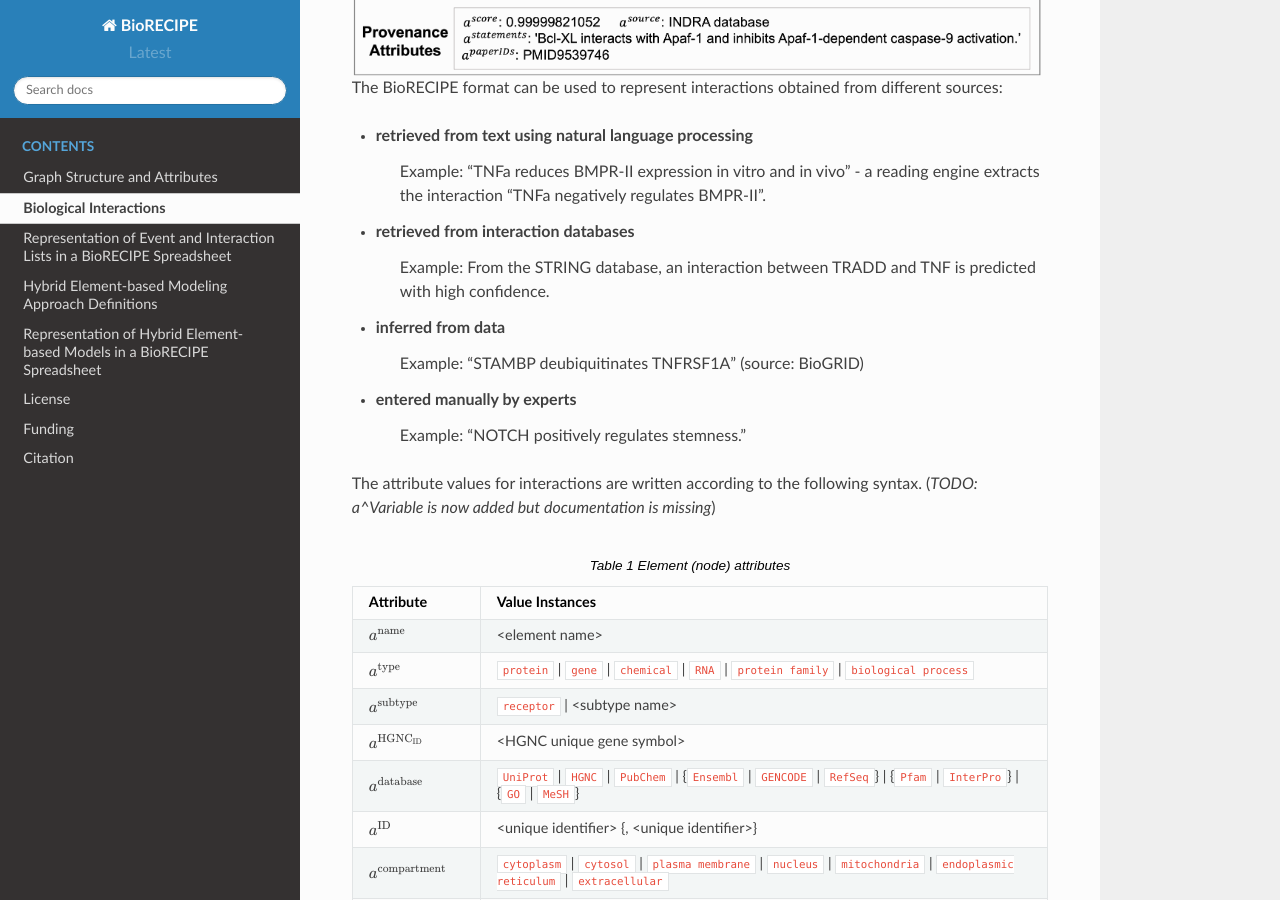
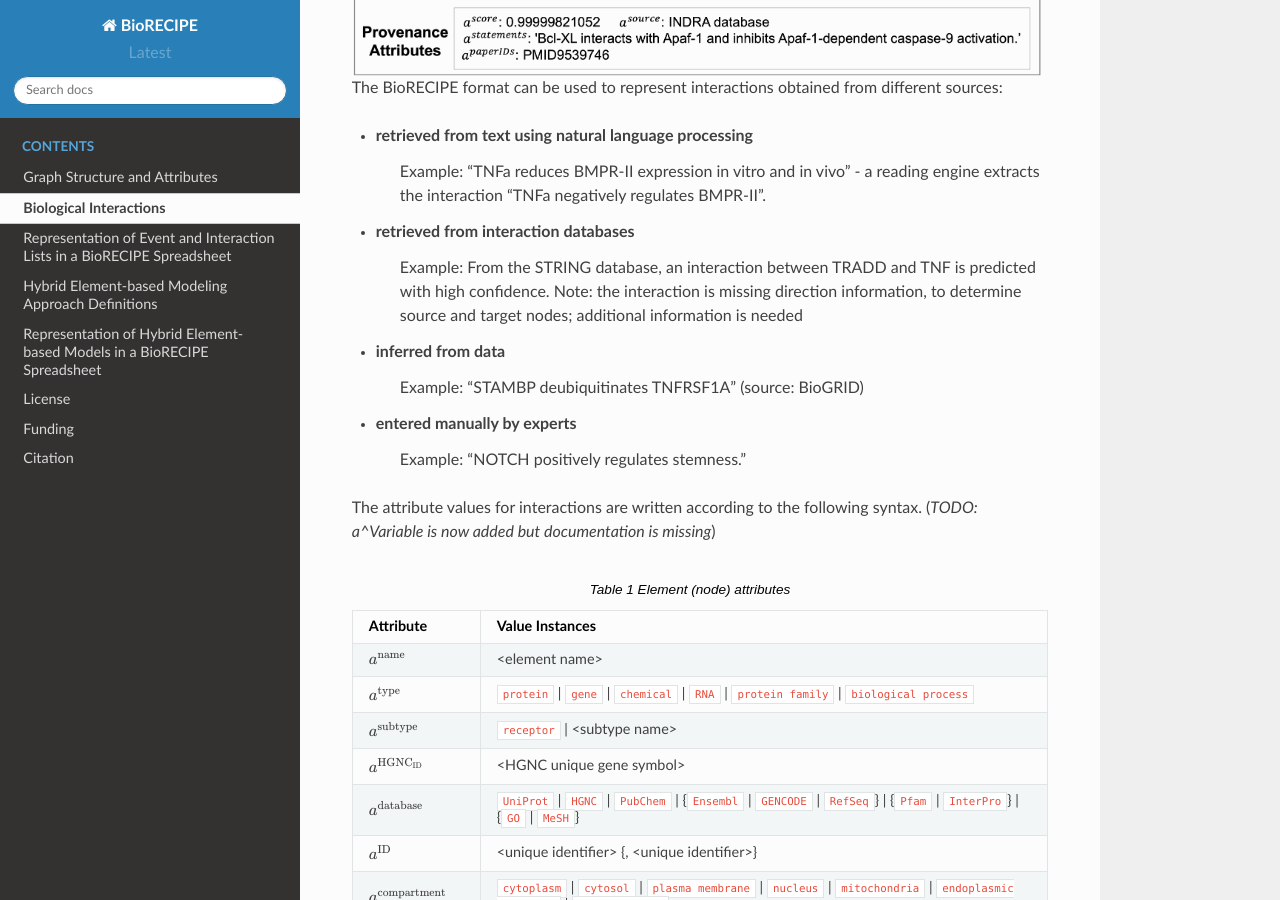
Before and after one commit to pitt-miskov-zivanov-lab/BioRECIPE, a Sphinx documentation site: the page built from docs/bio_interactions.rst, in a window 1280 px wide and 900 px high, scrolled down 740 px. Built offline with Sphinx 7.4.7 and the Read the Docs theme 2.0.0, drawn with Linux system fonts in a browser that asks for light colours.

Commit message:
Update bio_interactions.rst

```diff
--- a/docs/bio_interactions.rst
+++ b/docs/bio_interactions.rst
@@ -23,6 +23,7 @@ The BioRECIPE format can be used to represent interactions obtained from differe
      Example: “TNFa reduces BMPR-II expression in vitro and in vivo” -  a reading engine extracts the interaction “TNFa negatively regulates BMPR-II”.
 - retrieved from interaction databases
      Example: From the STRING database, an interaction between TRADD and TNF is predicted with high confidence.
+     Note: the interaction is missing direction information, to determine source and target nodes; additional information is needed
 - inferred from data
      Example: "STAMBP deubiquitinates TNFRSF1A" (source: BioGRID)
 - entered manually by experts
```
